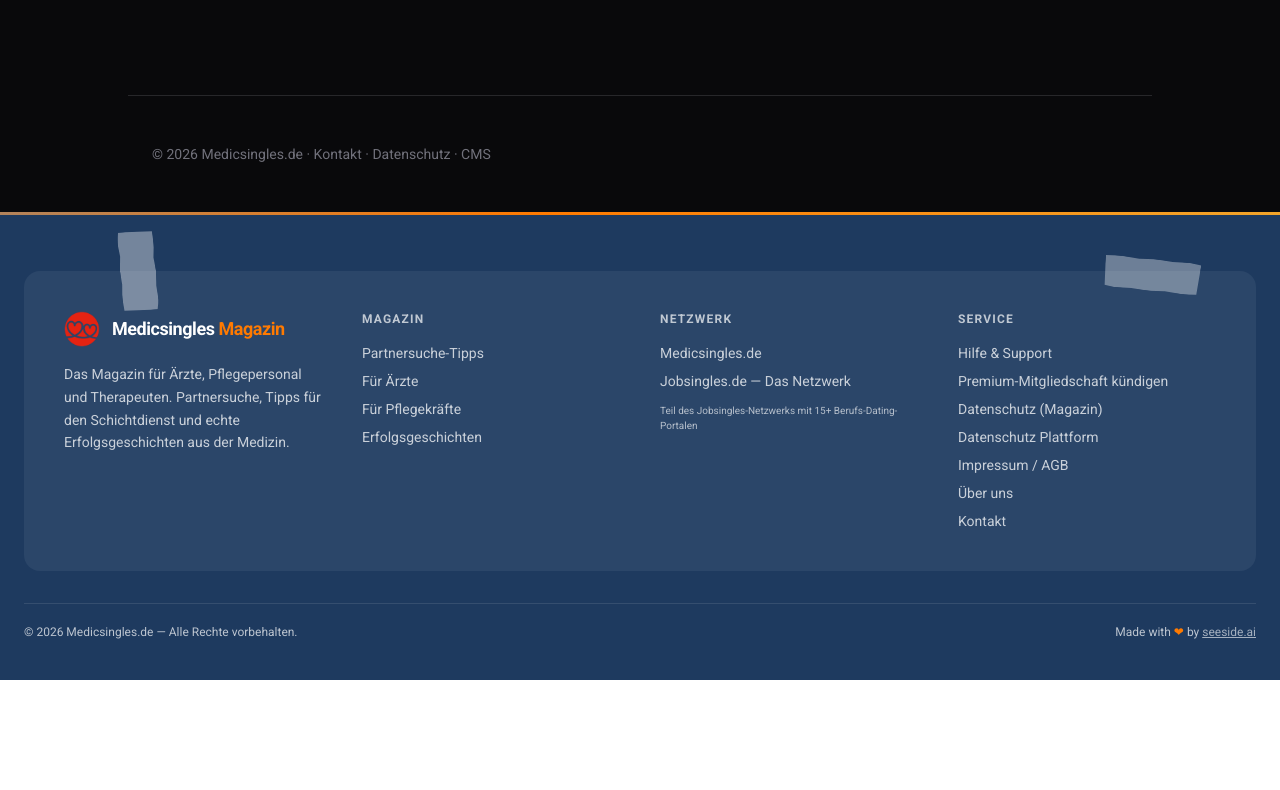
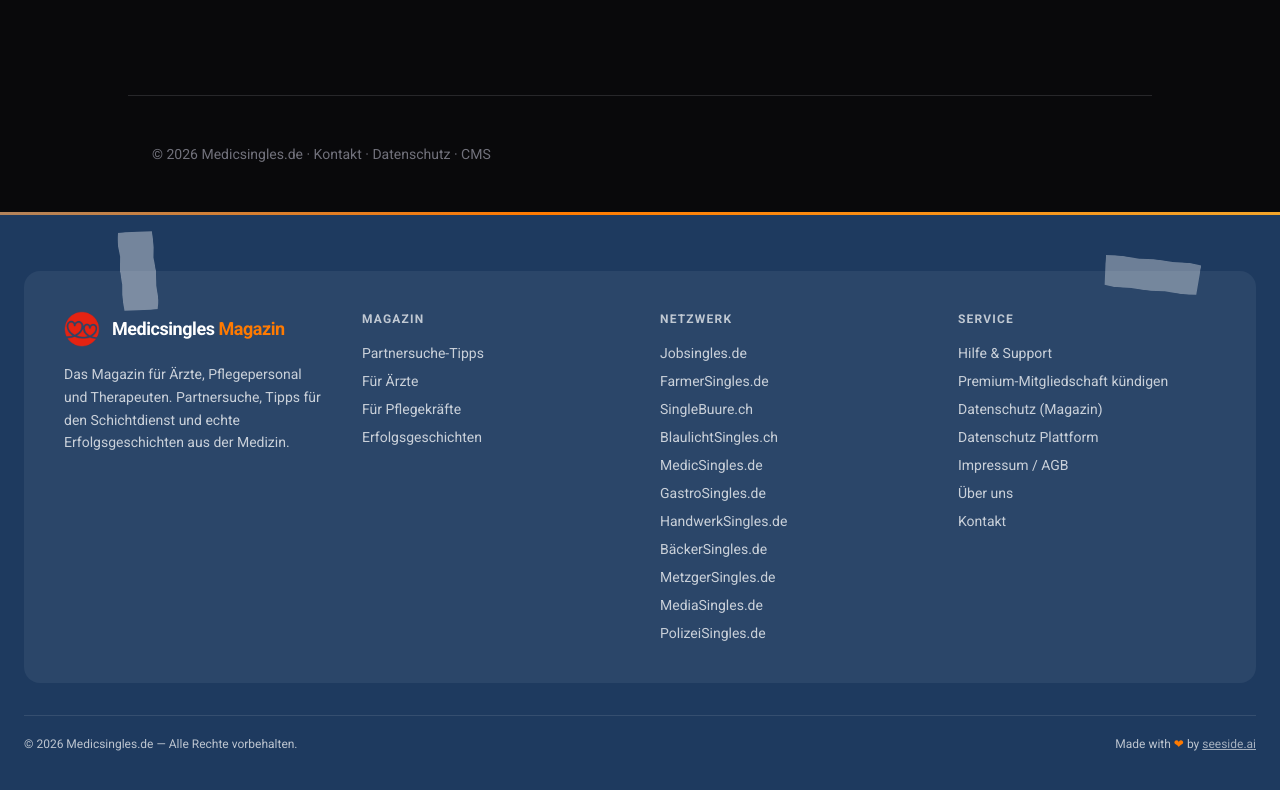
Before and after one commit to JobsinglesDE/medicsingles-magazin, a Next.js app: page / in a window 1280 px wide. Shown: the part 824-1614 px from the top of the page. Before the commit the page ends 1504 px from the top, so only its background shows below. Built offline with nearby package versions, Linux system fonts and the light colour scheme.

Commit message:
feat(footer): Jobsingles-Netzwerk alle 11 Sites (nofollow)

```diff
--- a/src/components/layout/Footer.tsx
+++ b/src/components/layout/Footer.tsx
@@ -80,16 +80,40 @@
                 Netzwerk
               </h4>
               <nav className="flex flex-col gap-2">
-                <a href="https://medicsingles.de" className="text-sm text-white/75 hover:text-brand-orange transition-colors">
-                  Medicsingles.de
+                <a href="https://jobsingles.de" rel="nofollow" className="text-sm text-white/75 hover:text-brand-orange transition-colors">
+                  Jobsingles.de
                 </a>
-                <a href="https://jobsingles.de" rel="nofollow" className="text-sm text-white/75 hover:text-brand-orange transition-colors">
-                  Jobsingles.de — Das Netzwerk
+                <a href="https://farmersingles.de" rel="nofollow" className="text-sm text-white/75 hover:text-brand-orange transition-colors">
+                  FarmerSingles.de
+                </a>
+                <a href="https://singlebuure.ch" rel="nofollow" className="text-sm text-white/75 hover:text-brand-orange transition-colors">
+                  SingleBuure.ch
+                </a>
+                <a href="https://blaulichtsingles.ch" rel="nofollow" className="text-sm text-white/75 hover:text-brand-orange transition-colors">
+                  BlaulichtSingles.ch
+                </a>
+                <a href="https://medicsingles.de" rel="nofollow" className="text-sm text-white/75 hover:text-brand-orange transition-colors">
+                  MedicSingles.de
+                </a>
+                <a href="https://gastrosingles.de" rel="nofollow" className="text-sm text-white/75 hover:text-brand-orange transition-colors">
+                  GastroSingles.de
+                </a>
+                <a href="https://handwerksingles.de" rel="nofollow" className="text-sm text-white/75 hover:text-brand-orange transition-colors">
+                  HandwerkSingles.de
+                </a>
+                <a href="https://baeckersingles.de" rel="nofollow" className="text-sm text-white/75 hover:text-brand-orange transition-colors">
+                  BäckerSingles.de
+                </a>
+                <a href="https://metzgersingles.de" rel="nofollow" className="text-sm text-white/75 hover:text-brand-orange transition-colors">
+                  MetzgerSingles.de
+                </a>
+                <a href="https://mediasingles.de" rel="nofollow" className="text-sm text-white/75 hover:text-brand-orange transition-colors">
+                  MediaSingles.de
+                </a>
+                <a href="https://polizeisingles.de" rel="nofollow" className="text-sm text-white/75 hover:text-brand-orange transition-colors">
+                  PolizeiSingles.de
                 </a>
               </nav>
-              <p className="text-[10px] text-white/65 mt-3">
-                Teil des Jobsingles-Netzwerks mit 15+ Berufs-Dating-Portalen
-              </p>
             </div>
 
             {/* Service */}
```
